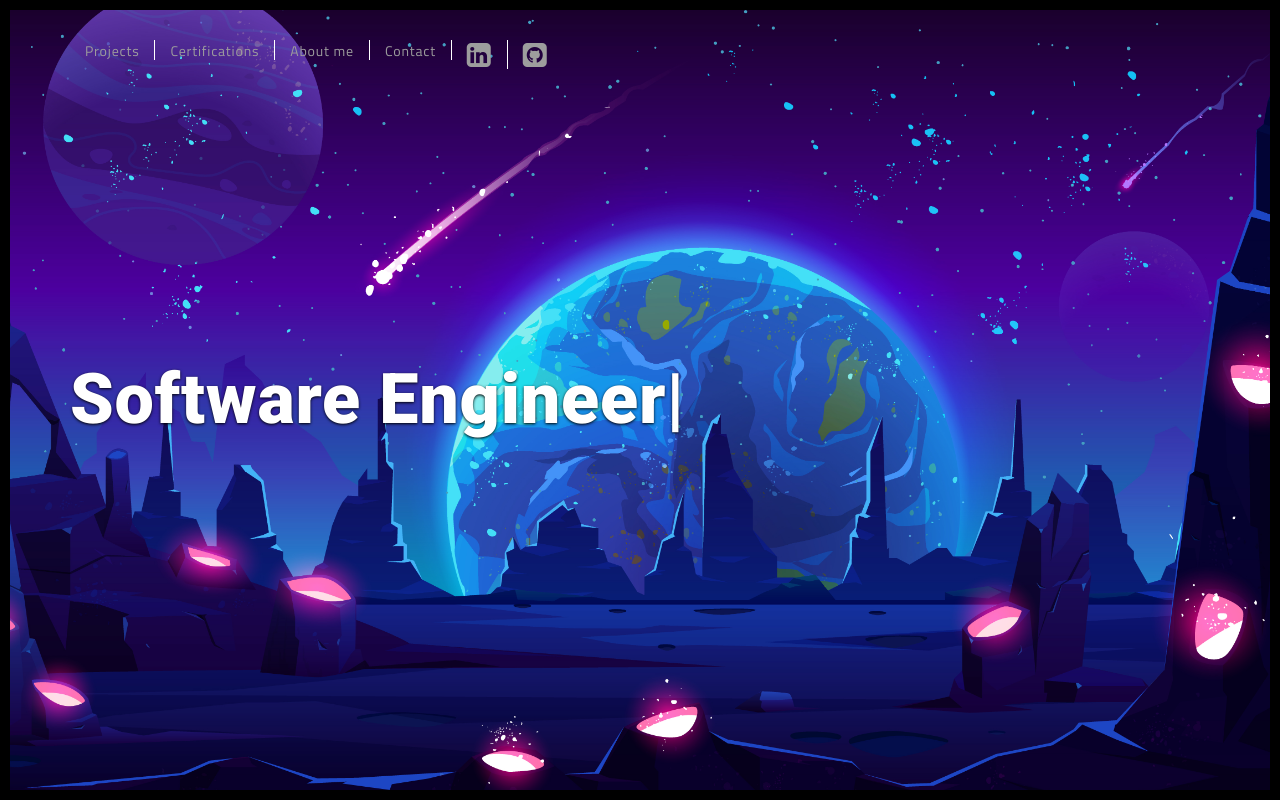
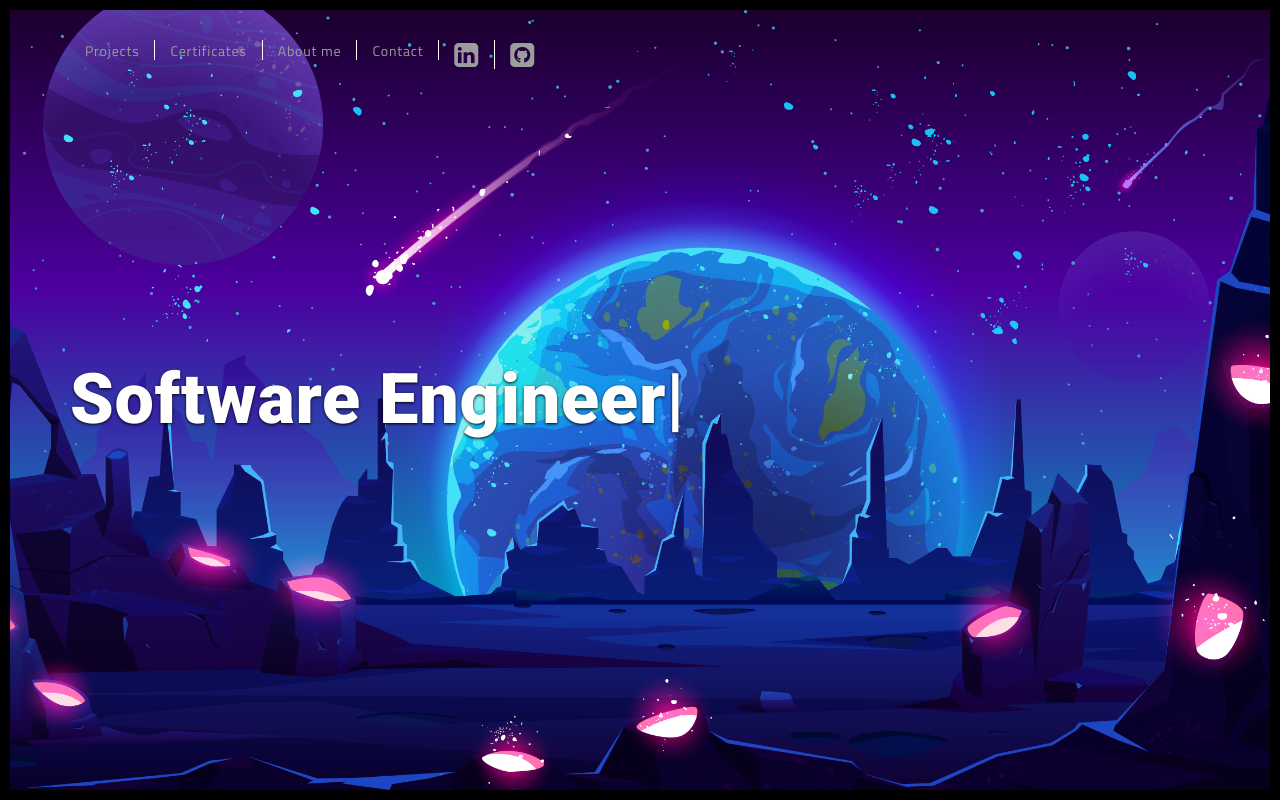
Before and after one commit to dylanbuchi/portfolio, a Flask app: page / in a window 1280 px wide. Run offline with Flask 2, Linux system fonts and the light colour scheme; some libraries are stand-ins or nearby versions.

Commit message:
fix typos

```diff
--- a/templates/about.html
+++ b/templates/about.html
@@ -43,7 +43,7 @@
           <ul class="nav navbar-nav ">
             <li><a href="./index.html" title="">Home</a></li>
             <li><a href="./works.html" title="">Projects</a></li>
-            <li><a href="./certification.html" title="">Certifications</a></li>
+            <li><a href="./certification.html" title="">Certificates</a></li>
             <li><a href="./contact.html" title="">Contact</a></li>
             <li> <a href="https://www.linkedin.com/in/dylanbuchi/" target="_blank" title="" class="fa-icon">
                 <i class="fa fa-linkedin-square fa-2x"></i></li>
--- a/templates/contact.html
+++ b/templates/contact.html
@@ -43,7 +43,7 @@
           <ul class="nav navbar-nav ">
             <li><a href="./index.html" title="">Home</a></li>
             <li><a href="./works.html" title="">Projects</a></li>
-            <li><a href="./certification.html" title="">Certifications</a></li>
+            <li><a href="./certification.html" title="">Certificates</a></li>
             <li><a href="./about.html" title="">About me</a></li>
 
 
--- a/templates/index.html
+++ b/templates/index.html
@@ -41,7 +41,7 @@
         <div class="collapse navbar-collapse" id="navbar-collapse">
           <ul class="nav navbar-nav ">
             <li><a href="./works.html" title="">Projects</a></li>
-            <li><a href="./certification.html" title="">Certifications</a></li>
+            <li><a href="./certification.html" title="">Certificates</a></li>
             <li><a href="./about.html" title="">About me</a></li>
             <li><a href="./contact.html" title="">Contact</a></li>
             <li> <a href="https://www.linkedin.com/in/dylanbuchi/" target="_blank" title="" class="fa-icon">
--- a/templates/thank_you.html
+++ b/templates/thank_you.html
@@ -43,7 +43,7 @@
                     <ul class="nav navbar-nav ">
                         <li><a href="./index.html" title="">Home</a></li>
                         <li><a href="./works.html" title="">Projects</a></li>
-                        <li><a href="./certification.html" title="">Certifications</a></li>
+                        <li><a href="./certification.html" title="">Certificates</a></li>
                         <li><a href="./about.html" title="">About me</a></li>
                         <li><a href="./contact.html" title="">Contact</a></li>
                         <li> <a href="https://www.linkedin.com/in/dylanbuchi/" target="_blank" title="" class="fa-icon">
--- a/templates/work.html
+++ b/templates/work.html
@@ -43,7 +43,7 @@
           <ul class="nav navbar-nav ">
             <li><a href="./index.html" title="">Home</a></li>
             <li><a href="./works.html" title="">Projects</a></li>
-            <li><a href="./certification.html" title="">Certifications</a></li>
+            <li><a href="./certification.html" title="">Certificates</a></li>
             <li><a href="./about.html" title="">About me</a></li>
             <li><a href="./contact.html" title="">Contact</a></li>
             <li> <a href="https://www.linkedin.com/in/dylanbuchi/" target="_blank" title="" class="fa-icon">
--- a/templates/works.html
+++ b/templates/works.html
@@ -43,7 +43,7 @@
         <div class="collapse navbar-collapse" id="navbar-collapse">
           <ul class="nav navbar-nav ">
             <li><a href="./index.html" title="">Home</a></li>
-            <li><a href="./certification.html" title="">Certifications</a></li>
+            <li><a href="./certification.html" title="">Certificates</a></li>
             <li><a href="./about.html" title="">About me</a></li>
             <li><a href="./contact.html" title="">Contact</a></li>
             <li> <a href="https://www.linkedin.com/in/dylanbuchi/" target="_blank" title="" class="fa-icon">
```
